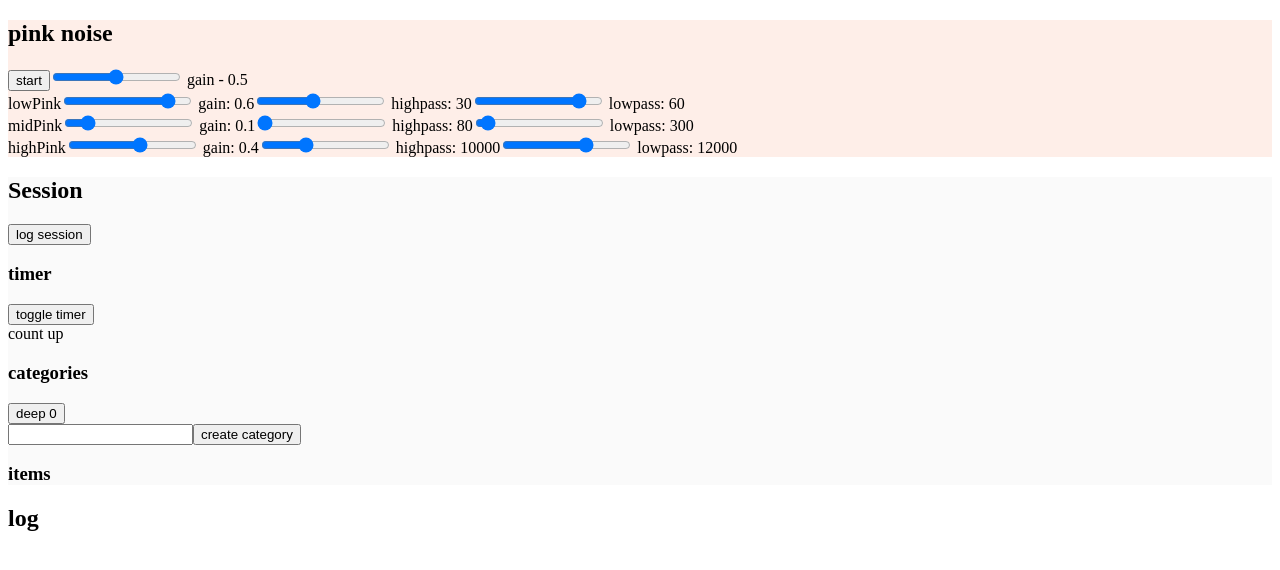
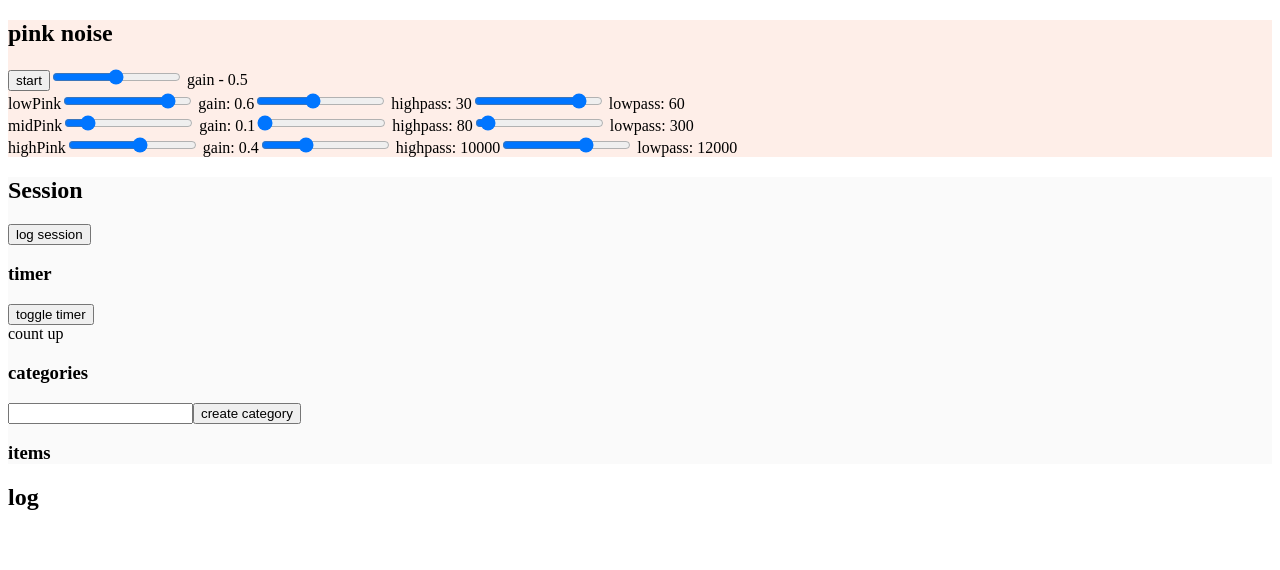
Before and after one commit to bdfee/deep, a React (Create React App) app in the folder frontend/: page / in a window 1280 px wide. Shown: the top 570 px of the page. Built offline with nearby package versions, Linux system fonts and the light colour scheme; data requests are answered from the project's data file.

Commit message:
manual testing of frontend changes complete

```diff
--- a/frontend/db.json
+++ b/frontend/db.json
@@ -1,11 +1,5 @@
 {
-  "categories": [
-    {
-      "name": "deep",
-      "id": 75,
-      "totalTime": 0
-    }
-  ],
+  "categories": [],
   "items": [],
   "log": []
 }
--- a/frontend/package.json
+++ b/frontend/package.json
@@ -18,7 +18,6 @@
     "build": "react-scripts build",
     "test": "react-scripts test",
     "eject": "react-scripts eject",
-    "dev": "nodemon index.js",
     "lint": "eslint .",
     "lint:fix": "eslint --fix",
     "format": "prettier --write './**/*.{js,jsx,ts,tsx,css,md,json}' --config ./.prettierrc"
--- a/frontend/src/components/log/index.js
+++ b/frontend/src/components/log/index.js
@@ -5,9 +5,10 @@ const Log = ({ log }) => {
     <div>
       <h2>log</h2>
       {log.map((session) => {
+        console.log(session)
         return (
           <div key={session.id}>
-            <h4>{session.id}</h4> {session.date}
+            <h4>{session.id}</h4> {new Date(session.date).toLocaleString()}
             {session.items.map((item) => {
               return (
                 <div key={item.id}>
--- a/frontend/src/components/session/categories.js
+++ b/frontend/src/components/session/categories.js
@@ -32,10 +32,12 @@ const Categories = ({
           setCategories(categories.filter(({ id }) => id !== selectedCategory.id))
           setSelectedCategory('')
 
-          itemService.deleteItem(selectedCategory.id).then(() => {
-            const updatedItems = items.filter(({ id }) => id !== selectedCategory.id)
-            setItems(updatedItems)
-          })
+          const updatedItems = items.filter(({ id }) => id !== selectedCategory.id)
+          if (updatedItems.length) {
+            itemService.deleteItem(selectedCategory.id).then(() => {
+              setItems(updatedItems)
+            })
+          }
         }
       })
     }
--- a/frontend/src/components/session/item.js
+++ b/frontend/src/components/session/item.js
@@ -6,8 +6,8 @@ const Item = ({ id, name, entries, totalTime, removeItem, removeEntry }) => {
       <h4>
         {name} {formatTime(totalTime)}
         <button
-          onClick={({ target }) => {
-            removeItem(target.parentElement.id)
+          onClick={() => {
+            removeItem(id)
           }}>
           remove
         </button>
--- a/frontend/src/components/session/items.js
+++ b/frontend/src/components/session/items.js
@@ -4,6 +4,7 @@ import { createDateObjs } from '../utility'
 
 const Items = ({ items, setItems }) => {
   const removeItem = (categoryId) => {
+    console.log(categoryId)
     itemService.deleteItem(categoryId).then((res) => {
       if (res.status === 200) {
         setItems(items.filter(({ id }) => id !== Number(categoryId)))
--- a/frontend/src/components/utility.js
+++ b/frontend/src/components/utility.js
@@ -1,5 +1,5 @@
 export const formatTime = (ms) => {
-  return new Date(ms).toISOString().slice(11, 19)
+  return new Date(ms).toISOString().slice(11, 22)
 }
 
 export const createDateObjs = (entry) => {
```
Also changed, not shown: 1 other file (tests, documents, lock files or other folders).
